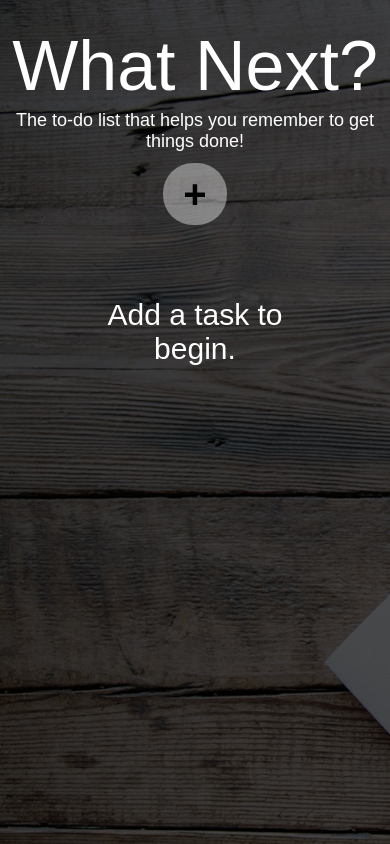
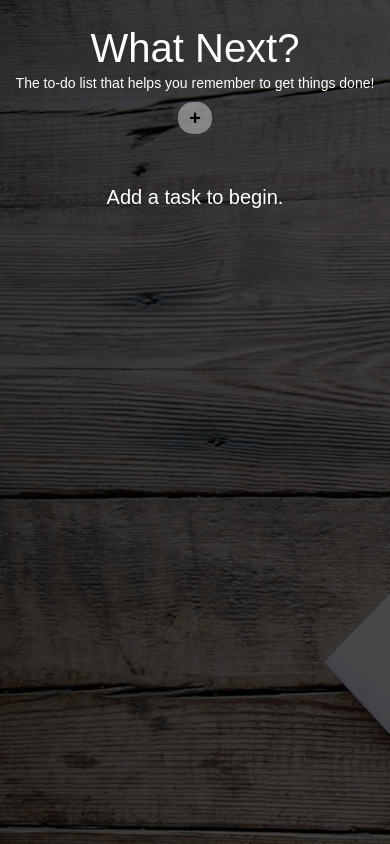
Before and after one commit to romariowilliams/whatnext, a plain HTML site: page index.html in a window 390 px wide. Drawn offline with Linux system fonts and the light colour scheme.

Commit message:
Update main.css

```diff
--- a/main.css
+++ b/main.css
@@ -115,3 +115,48 @@ body {
   font-weight:bold;
   font-family:Segoe UI Light, sans-serif;
 }
+
+ /* Screen width 700px and less */
+@media only screen and (max-width: 700px) {
+
+  #title {
+      font-size:40px;
+  }
+
+  #welcome{
+      font-size:14px;
+  }
+
+  #task-input{
+      width: 30px;
+      border-radius:15px;
+      height:30px;
+      font-size:20px;
+      font-weight: bold;
+      transition: all .5s;
+      -webkit-transition: all .5s; /* Safari */
+  }
+
+  #task-input:focus {
+      font-size:22px;
+      width:95%;
+      height:28px;
+  }
+
+
+  #main-container{
+    width:80%;
+    margin-left:10%;
+    margin-right:10%;
+      font-size:24px;
+  }
+
+  #list-container {
+    font-size:20px;
+  }
+
+  .task {
+    width:90%;
+  }
+
+  }
```
